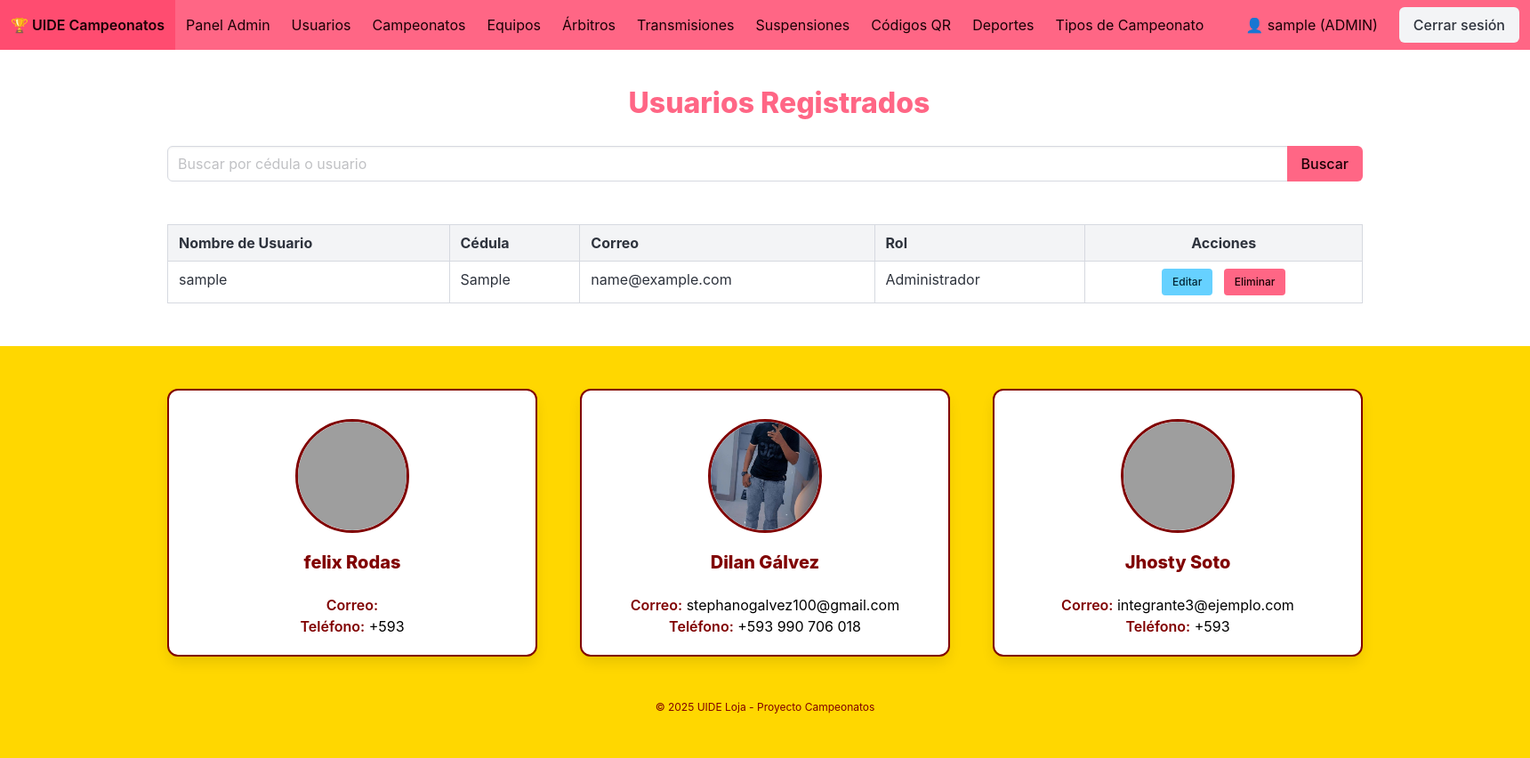
After one commit to Dilan-DS/Campeonatos-UIDE, a Django app: page /panel/admin/usuarios/ in a window 1720 px wide. The commit adds this page. Shown: the whole page at 89% size. Run offline with Django 5.2, Linux system fonts and the light colour scheme; a user stored in the database is signed in; tables that the repository leaves empty hold one stand-in row (values such as "Sample post"); some libraries are stand-ins or nearby versions; grey boxes are pictures that could not be loaded.

Commit message:
✅ CAvanzando con el admin

```diff
--- a/CampeonatosUIDE/CampeonatosUIDE/settings.py
+++ b/CampeonatosUIDE/CampeonatosUIDE/settings.py
@@ -135,6 +135,9 @@ STATIC_URL = "static/"
 # Default primary key field type
 # https://docs.djangoproject.com/en/5.2/ref/settings/#default-auto-field
 
+MEDIA_URL = '/media/'
+MEDIA_ROOT = os.path.join(BASE_DIR, 'media')
+
 DEFAULT_AUTO_FIELD = "django.db.models.BigAutoField"
 AUTH_USER_MODEL = 'core.Usuario'
 
--- a/CampeonatosUIDE/core/models.py
+++ b/CampeonatosUIDE/core/models.py
@@ -34,6 +34,7 @@ class Usuario(AbstractUser):
         ('DELEGADO', 'Delegado de Carrera'),
         ('JUGADOR', 'Jugador'),
     ]
+    cedula = models.CharField(max_length=10, unique=True, null=True, blank=True)
     # Campo para rol del usuario (ADMIN, DELEGADO o JUGADOR)
     rol = models.CharField(max_length=20, choices=ROLES, default='JUGADOR')
     # Carrera a la que pertenece el usuario (opcional para delegados)
--- a/CampeonatosUIDE/core/templates/comun/base.html
+++ b/CampeonatosUIDE/core/templates/comun/base.html
@@ -50,11 +50,17 @@
           <!-- Si el usuario ha iniciado sesión -->
           {% if user.rol == 'ADMIN' %}
             <!-- Opciones exclusivas para el administrador -->
+            <a class="navbar-item" href="{% url 'admin_dashboard' %}">Panel Admin</a>
+            <a class="navbar-item" href="{% url 'listar_usuarios' %}">Usuarios</a>
             <a class="navbar-item" href="{% url 'listar_campeonatos' %}">Campeonatos</a>
             <a class="navbar-item" href="{% url 'listar_equipos' %}">Equipos</a>
             <a class="navbar-item" href="{% url 'listar_arbitros' %}">Árbitros</a>
             <a class="navbar-item" href="{% url 'listar_transmisiones' %}">Transmisiones</a>
             <a class="navbar-item" href="{% url 'listar_suspensiones' %}">Suspensiones</a>
+            <a class="navbar-item" href="{% url 'listar_codigos_qr' %}">Códigos QR</a>
+            <a class="navbar-item" href="{% url 'listar_deportes' %}">Deportes</a>
+            <a class="navbar-item" href="{% url 'listar_tipos_campeonato' %}">Tipos de Campeonato</a>
+
 
           {% elif user.rol == 'DELEGADO' %}
             <!-- Opciones para el delegado -->
--- a/CampeonatosUIDE/core/templates/comun/estilos.html
+++ b/CampeonatosUIDE/core/templates/comun/estilos.html
@@ -12,6 +12,8 @@
   <!-- Bulma CSS desde CDN (versión estable) -->
   <link rel="stylesheet" href="https://cdn.jsdelivr.net/npm/bulma@1.0.4/css/bulma.min.css">
 
+  <link rel="stylesheet" href="{% static 'styles/tailwind.css' %}">
+
   <!-- Tipografía bonita (opcional) -->
   <link href="https://fonts.googleapis.com/css2?family=Roboto&display=swap" rel="stylesheet">
 
--- /dev/null
+++ b/CampeonatosUIDE/core/templates/usuario/admin_listar.html
@@ -0,0 +1,68 @@
+{% extends 'comun/base.html' %}
+<!-- Hereda la plantilla base -->
+
+{% block title %}Usuarios registrados - Admin{% endblock %}
+
+{% block content %}
+<section class="section">
+  <div class="container">
+
+    <!-- 🔴 Título de la página -->
+    <h1 class="title has-text-centered has-text-danger mb-5">
+      <span class="icon-text">
+        <span class="icon has-text-danger">
+          <i class="fas fa-users"></i>
+        </span>
+        <span>Usuarios Registrados</span>
+      </span>
+    </h1>
+
+    <!-- 🔍 Barra de búsqueda -->
+    <form method="get" class="field has-addons is-justify-content-center mb-6 max-w-2xl mx-auto">
+      <div class="control is-expanded">
+        <input class="input" type="text" name="buscar" placeholder="Buscar por cédula o usuario" value="{{ query|default:'' }}">
+      </div>
+      <div class="control">
+        <button class="button is-danger" type="submit">Buscar</button>
+      </div>
+    </form>
+
+    <!-- 📋 Tabla de usuarios -->
+    <div class="table-container">
+      <table class="table is-bordered is-striped is-hoverable is-fullwidth">
+        <thead>
+          <tr class="has-background-light">
+            <th>Nombre de Usuario</th>
+            <th>Cédula</th>
+            <th>Correo</th>
+            <th>Rol</th>
+            <th class="has-text-centered">Acciones</th>
+          </tr>
+        </thead>
+        <tbody>
+          {% for user in usuarios %}
+          <tr>
+            <td>{{ user.username }}</td>
+            <td>{{ user.cedula }}</td>
+            <td>{{ user.email }}</td>
+            <td>{{ user.get_rol_display }}</td>
+            <td class="has-text-centered">
+              <a class="button is-small is-info mx-1" href="{% url 'editar_usuario' user.id %}">Editar</a>
+                <a class="button is-small is-danger mx-1" href="{% url 'eliminar_usuario' user.id %}">Eliminar</a>
+
+            </td>
+          </tr>
+          {% empty %}
+          <tr>
+            <td colspan="5" class="has-text-centered has-text-grey py-5">
+              No se encontraron usuarios con ese criterio.
+            </td>
+          </tr>
+          {% endfor %}
+        </tbody>
+      </table>
+    </div>
+
+  </div>
+</section>
+{% endblock %}
--- a/CampeonatosUIDE/core/urls.py
+++ b/CampeonatosUIDE/core/urls.py
@@ -1,6 +1,8 @@
 from django.urls import path
 from django.contrib.auth import views as auth_views
 from .views import *
+from django.conf import settings
+from django.conf.urls.static import static
 
 urlpatterns = [
     # Inicio público y dashboard general
@@ -92,4 +94,16 @@ urlpatterns = [
     path('qrs/registrar/', registrar_codigo_qr, name='registrar_codigo_qr'),
     path('qrs/<int:id>/editar/', editar_codigo_qr, name='editar_codigo_qr'),
     path('qrs/<int:id>/eliminar/', eliminar_codigo_qr, name='eliminar_codigo_qr'),
+
+
+
+    path('panel/admin/registrar-delegado/', registrar_delegado, name='registrar_delegado'),
+    path('panel/admin/usuarios/', listar_usuarios, name='listar_usuarios'),
+    path('panel/admin/usuarios/<int:usuario_id>/editar/', editar_usuario, name='editar_usuario'),
+    path('panel/admin/usuarios/<int:usuario_id>/eliminar/', eliminar_usuario, name='eliminar_usuario'),
+
+
 ]
+
+if settings.DEBUG:
+    urlpatterns += static(settings.MEDIA_URL, document_root=settings.MEDIA_ROOT)
--- a/CampeonatosUIDE/core/views/admin_views.py
+++ b/CampeonatosUIDE/core/views/admin_views.py
@@ -4,6 +4,9 @@ from django.contrib import messages
 from core.forms import *
 from core.models import *
 from django.http import HttpResponse
+from django.db.models import Q
+
+
 
 
 def es_admin(user):
@@ -16,12 +19,22 @@ def es_admin(user):
 def admin_dashboard(request):
     # Renderiza la plantilla 'admin.html' para el dashboard del administrador
     return render(request, 'dashboard/admin.html')
+@login_required
+@user_passes_test(es_admin)
+def listar_usuarios(request):
+    query = request.GET.get('buscar', '')
+    if query:
+        usuarios = Usuario.objects.filter(
+            Q(username__icontains=query) | Q(cedula__icontains=query)
+        )
+    else:
+        usuarios = Usuario.objects.all()
 
-@user_passes_test(es_admin)
-# Vista para el dashboard del administrador
-def listar_usuarios(request):
-    # Obtiene todos los usuarios registrados en la base de datos
-    return HttpResponse("Solo admin ve esto")
+    return render(request, 'usuario/admin_listar.html', {
+        'usuarios': usuarios,
+        'query': query
+    })
+
 
 @login_required
 @user_passes_test(es_admin)
@@ -249,3 +262,43 @@ def listar_deportes(request):
     deportes = Deporte.objects.all()
     # Renderiza la plantilla 'listar_deportes.html' con los deportes
     return render(request, 'deporte/listar_deportes.html', {'deportes': deportes})
+
+@login_required
+@user_passes_test(es_admin)
+def registrar_delegado(request):
+    if request.method == 'POST':
+        form = CrearUsuarioDelegadoForm(request.POST)
+        if form.is_valid():
+            user = form.save(commit=False)
+            user.rol = 'DELEGADO'
+            user.set_password(form.cleaned_data['password'])  # Asegura que la contraseña se guarde hasheada
+            user.save()
+            messages.success(request, 'Delegado creado exitosamente.')
+            return redirect('admin_dashboard')
+    else:
+        form = CrearUsuarioDelegadoForm()
+    return render(request, 'admin_panel/registro_delegado.html', {'form': form})
+
+@login_required
+@user_passes_test(es_admin)
+def editar_usuario(request, usuario_id):
+    usuario = get_object_or_404(Usuario, id=usuario_id)
+    if request.method == 'POST':
+        form = UsuarioForm(request.POST, instance=usuario)
+        if form.is_valid():
+            form.save()
+            messages.success(request, "Usuario actualizado correctamente.")
+            return redirect('listar_usuarios')
+    else:
+        form = UsuarioForm(instance=usuario)
+    return render(request, 'usuario/editar_admin.html', {'form': form})
+
+@login_required
+@user_passes_test(es_admin)
+def eliminar_usuario(request, usuario_id):
+    usuario = get_object_or_404(Usuario, id=usuario_id)
+    if request.method == 'POST':
+        usuario.delete()
+        messages.success(request, "Usuario eliminado correctamente.")
+        return redirect('listar_usuarios')
+    return render(request, 'usuario/confirmar_eliminacion_admin.html', {'usuario': usuario})
```
Also changed, not shown: CampeonatosUIDE/core/forms.py (+37 -0 lines), CampeonatosUIDE/core/templates/admin_panel/registro_delegado.html (added, +19 -0 lines), CampeonatosUIDE/core/templates/codigoqr/registrar.html (+53 -24 lines), CampeonatosUIDE/core/templates/dashboard/admin.html (+11 -0 lines), CampeonatosUIDE/core/templates/usuario/confirmar_eliminacion_admin.html (added, +13 -0 lines), CampeonatosUIDE/core/templates/usuario/editar_admin.html (added, +14 -0 lines), CampeonatosUIDE/core/migrations/0004_usuario_cedula.py (added), CampeonatosUIDE/core/views/jugador_views.py (line endings or trailing spaces).
